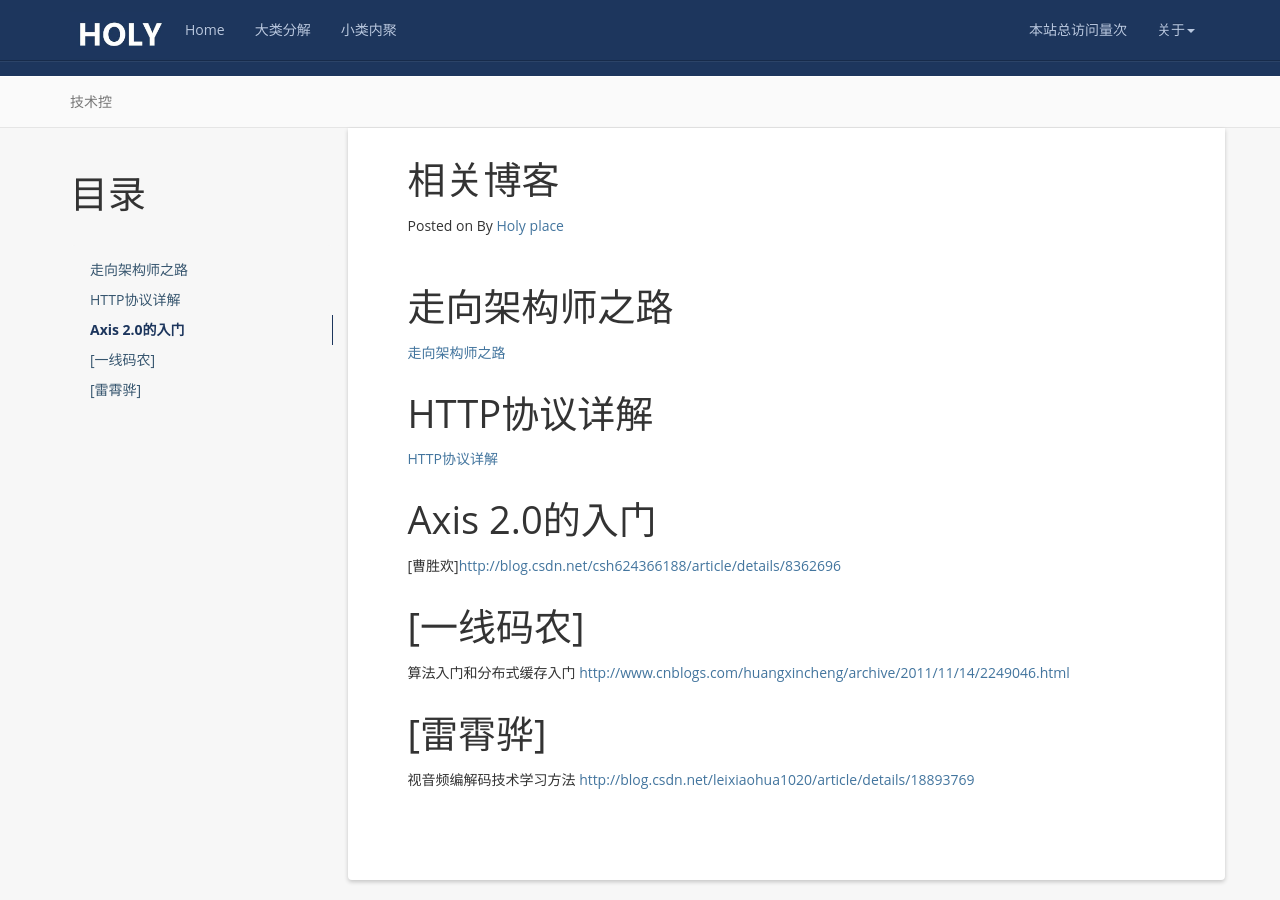
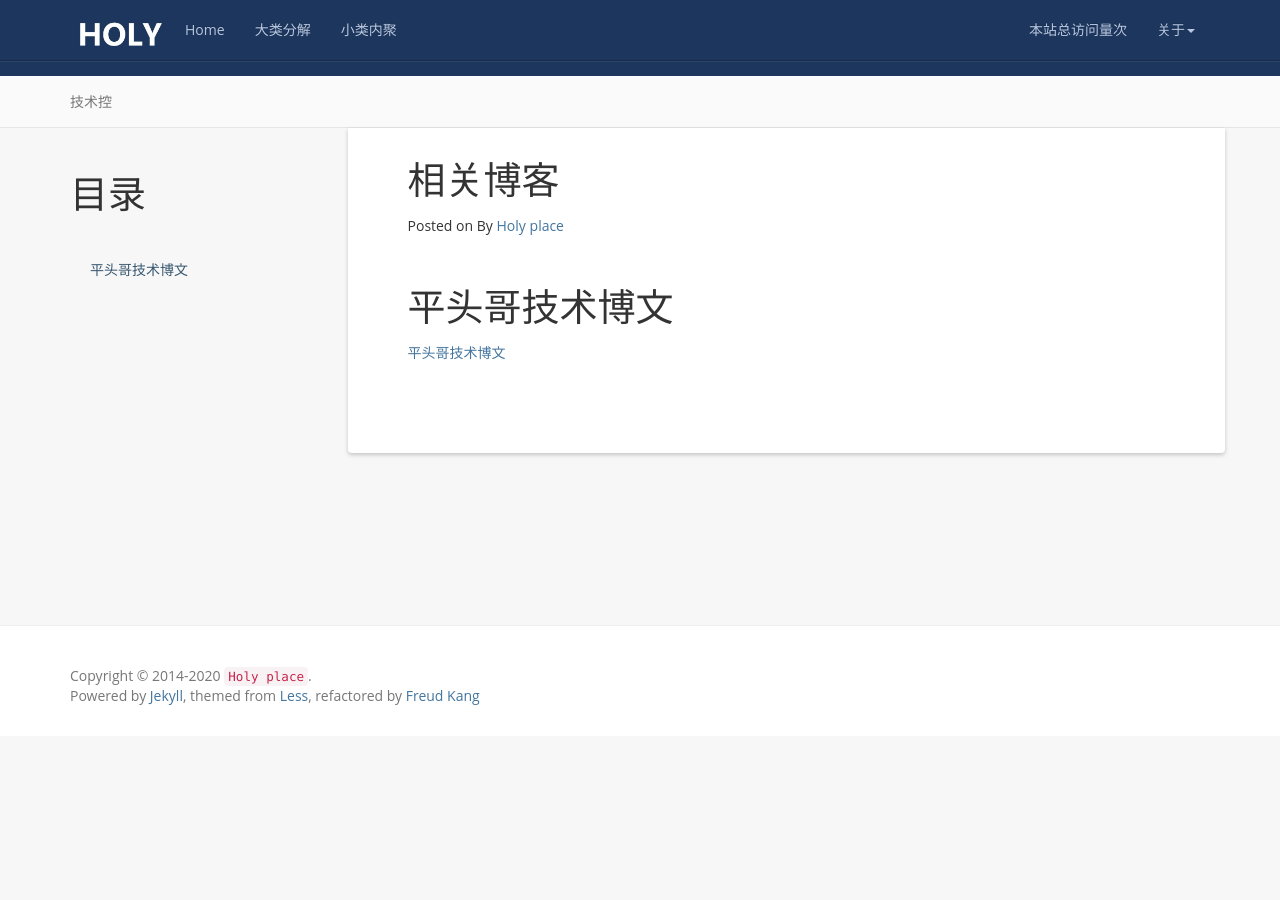
Before and after one commit to TorGor/TorGor.github.io, a Jekyll site: the page built from reference.md, in a window 1280 px wide and 900 px high, scrolled down 305 px. Built offline with Jekyll 4.4.1, drawn with Linux system fonts in a browser that asks for light colours; nearby versions of some CDN libraries; a script that is not in the unit is left out; comment, search, counter and statistics services are not loaded; after the commit the page ends 1041 px from its top, so only the background shows below that.

```diff
--- a/reference.md
+++ b/reference.md
@@ -8,24 +8,6 @@
 {:toc}
 
 
-走向架构师之路
+平头哥技术博文
 =====================
-[走向架构师之路](http://blog.csdn.net/cutesource/article/details/4901506)
-
-HTTP协议详解
-=====================
-[HTTP协议详解](http://www.jmarshall.com/easy/http/)
-
-Axis 2.0的入门
-=====================
-[曹胜欢][http://blog.csdn.net/csh624366188/article/details/8362696](http://blog.csdn.net/csh624366188/article/details/8362696)
-
-[一线码农]
-=====================
-算法入门和分布式缓存入门
-[http://www.cnblogs.com/huangxincheng/archive/2011/11/14/2249046.html](http://www.cnblogs.com/huangxincheng/archive/2011/11/14/2249046.html)
-
-[雷霄骅]
-=====================
-视音频编解码技术学习方法
-[http://blog.csdn.net/leixiaohua1020/article/details/18893769](http://blog.csdn.net/leixiaohua1020/article/details/18893769)
+[平头哥技术博文](https://blog.csdn.net/z694644032)
```
